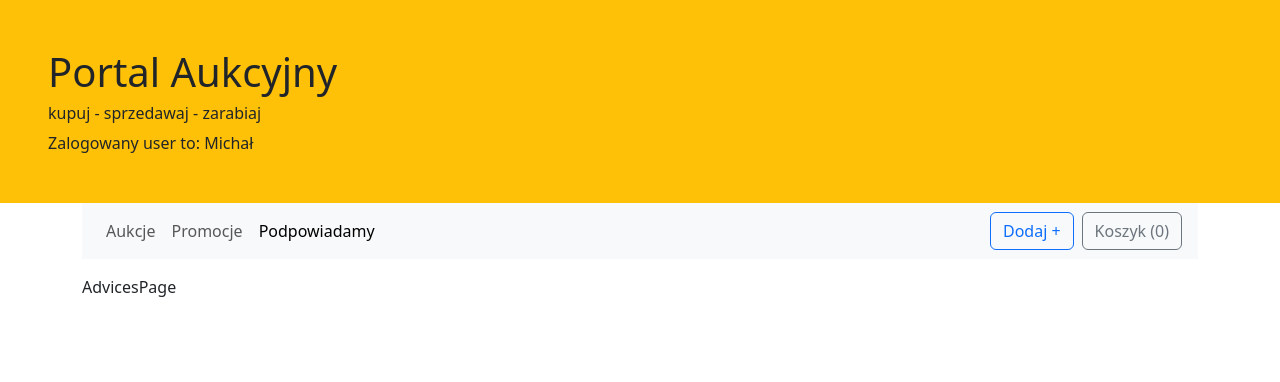
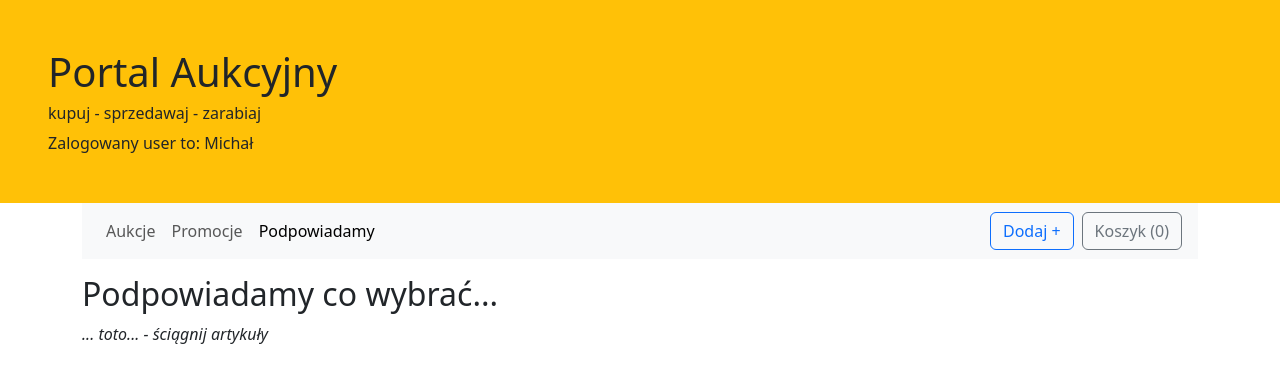
Before and after one commit to michaljabi/20251201-react, a React (Vite) app in the folder auction-portal/: page /advices in a window 1280 px wide. Shown: the top 382 px of the page. Built offline with nearby package versions, Linux system fonts and the light colour scheme.

Commit message:
explain: PageLayout used in Page

```diff
--- a/auction-portal/src/adivces/AdvicesPage.jsx
+++ b/auction-portal/src/adivces/AdvicesPage.jsx
@@ -1,6 +1,11 @@
+import { PageLayout } from "../shared/PageLayout.jsx";
 
 export function AdvicesPage() {
   return (
-    <div>AdvicesPage</div>
+    <PageLayout title="Podpowiadamy co wybrać...">
+        <div>
+          <em>... toto... - ściągnij artykuły</em>
+        </div>
+    </PageLayout>
   )
 }
```
